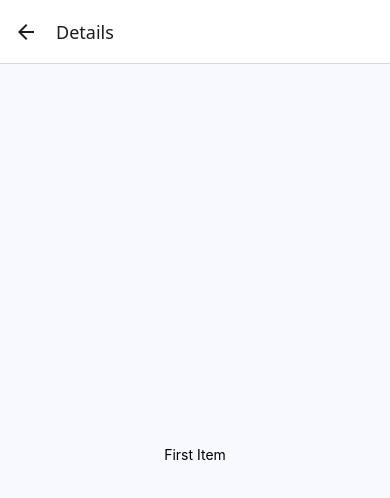
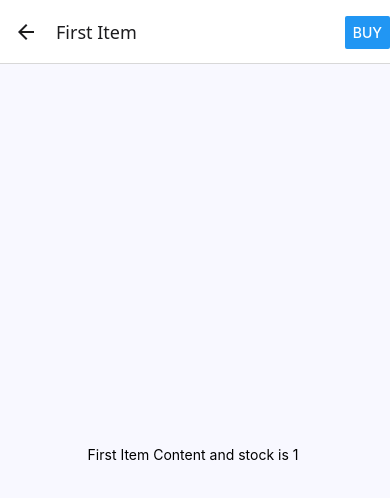
Before and after one commit to karim-dev-2023/react-native-blanck-ts, a React Native app: screen /Home in a window 390 px wide. Both pictures are taken after a click on the button "FIRST ITEM". Shown: the top 498 px of the page. Built offline with nearby package versions, Linux system fonts and the light colour scheme.

Commit message:
Utilisation de la barre Navigation

```diff
--- a/App.tsx
+++ b/App.tsx
@@ -4,16 +4,31 @@ import { createNativeStackNavigator } from "@react-navigation/native-stack";
 
 import Home from "./components/Home";
 import Details from "./components/Details";
-import Settings from "./components/Settings";
-import { RootStackParamList } from "./router";
+// import Settings from "./components/Settings";
+import { RootesParams } from "./router";
+import { Button } from "react-native";
 
-const Stack = createNativeStackNavigator<RootStackParamList>();
+const Stack = createNativeStackNavigator<RootesParams>();
 export default function App() {
   return (
     <NavigationContainer>
       <Stack.Navigator>
         <Stack.Screen name="Home" component={Home} />
-        <Stack.Screen name="Details" component={Details} />
+        <Stack.Screen
+          name="Details"
+          component={Details}
+          options={({ route }) => ({
+            headerRight: () => {
+              return (
+                <Button
+                  title="Buy"
+                  onPress={() => {}}
+                  disabled={route.params.stock === 0}
+                />
+              );
+            },
+          })}
+        />
       </Stack.Navigator>
     </NavigationContainer>
   );
--- a/components/Details.tsx
+++ b/components/Details.tsx
@@ -1,16 +1,21 @@
-import { Button, StatusBar, Text, View } from "react-native";
+import React from "react";
+import { StatusBar, Text, View } from "react-native";
 import styles from "../styles";
 
 import { NativeStackScreenProps } from "@react-navigation/native-stack";
-import { RootStackParamList } from "../router";
-type Props = NativeStackScreenProps<RootStackParamList, "Details">;
+import { RootesParams } from "../router";
 
-export default function ({ route }: Props) {
-  const { title } = route.params;
+type Props = NativeStackScreenProps<RootesParams, "Details">;
+export default function ({ route, navigation }: Props) {
+  const { content, title, stock } = route.params;
+
+  React.useEffect(() => {
+    navigation.setOptions({title});
+  });
   return (
     <View style={styles.container}>
       <StatusBar barStyle={"dark-content"} />
-      <Text> {title} </Text>
+      <Text>{content} and stock is {stock} </Text>
     </View>
   );
 }
--- a/components/Home.tsx
+++ b/components/Home.tsx
@@ -3,9 +3,9 @@ import { Button, StatusBar, Text, View } from "react-native";
 import styles from "../styles";
 
 import { NativeStackScreenProps } from "@react-navigation/native-stack";
-import { RootStackParamList } from "../router";
+import { RootesParams } from "../router";
 
-type Props = NativeStackScreenProps<RootStackParamList, "Home">;
+type Props = NativeStackScreenProps<RootesParams, "Home">;
 export default function Home({ navigation }: Props) {
   return (
     <View style={styles.container}>
@@ -13,15 +13,33 @@ export default function Home({ navigation }: Props) {
       <Text>Home screen</Text>
       <Button
         title="First Item"
-        onPress={() => navigation.navigate("Details", { title: "First Item" })}
+        onPress={() =>
+          navigation.navigate("Details", {
+            title: "First Item",
+            content: "First Item Content",
+            stock: 1,
+          })
+        }
       />
       <Button
         title="Second Item"
-        onPress={() => navigation.navigate("Details", { title: "Second Item" })}
+        onPress={() =>
+          navigation.navigate("Details", {
+            title: "Second Item",
+            content: "Second Item Content",
+            stock: 0,
+          })
+        }
       />
       <Button
         title="Third Item"
-        onPress={() => navigation.navigate("Details", { title: "Third Item" })}
+        onPress={() =>
+          navigation.navigate("Details", {
+            title: "Third Item",
+            content: "Third Item Content",
+            stock: 200,
+          })
+        }
       />
     </View>
   );
--- a/router.ts
+++ b/router.ts
@@ -1,4 +1,4 @@
-export type RootStackParamList = {
+export type RootesParams = {
   Home: undefined;
-  Details: { title: string };
+  Details: { title: string; stock: number; content: string };
 };
```
